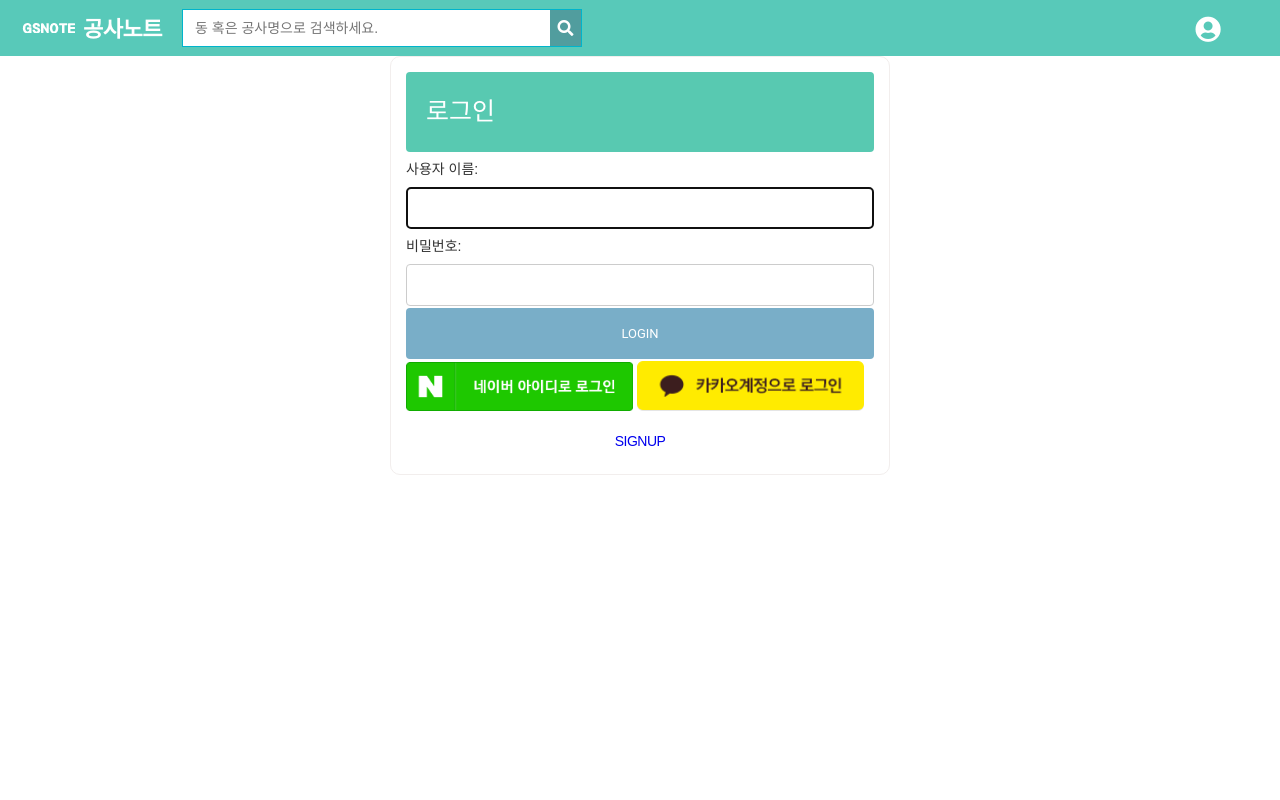
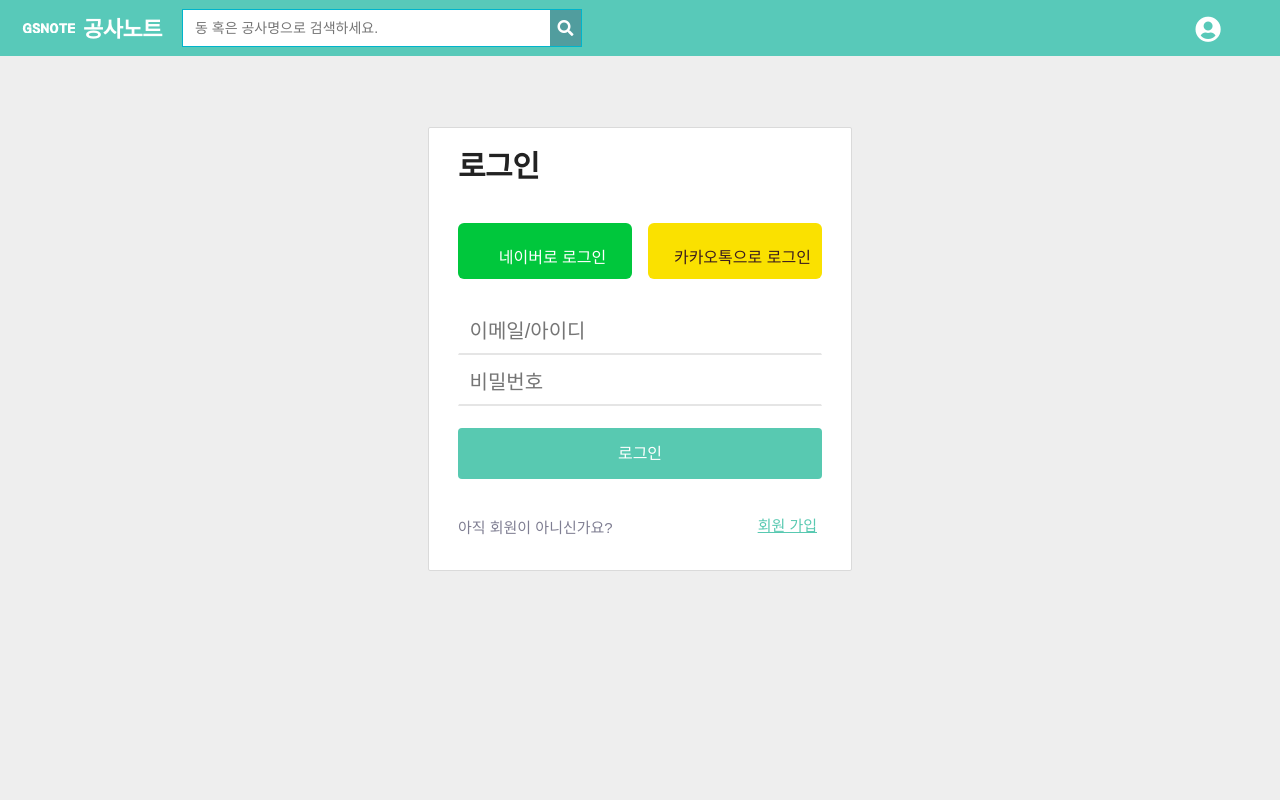
Before and after one commit to likenak9/gsnote, a Django app: page /accounts/signin/ in a window 1280 px wide. Run offline with Django 3.2, Linux system fonts and the light colour scheme; some libraries are stand-ins or nearby versions; some web fonts are replaced.

Commit message:
20200903

```diff
--- a/accounts/static/css/login.css
+++ b/accounts/static/css/login.css
@@ -1,44 +1,34 @@
- #id_username{
-            color:red;
+#login-form{
+    position:relative;
+    display:block;
+    margin-top:25px;
+    margin-bottom:10px;
+}
+
+#login-form label{
+    display:none;
+}
+
+#login-form .form-control{
+    color:#58c9b1;
     clear: both;
+    font-size:20px;
+    margin-top:4px;
     padding: 10.5px;
     width: 100%;
     box-sizing: border-box;
-            border: 1px solid #ccc;
-            border-radius: 4px;
+    border: 1px solid #fff;
+    border-bottom: 2px solid #e5e5e5;
 }
-        #id_password{
-            color:red;
-            clear: both;
-            padding: 10.5px;
-            width: 100%;
-            box-sizing: border-box;
-            border: 1px solid #ccc;
-            border-radius: 4px;
+
+#login-form .login-button-wrap{
+    min-height:75px;
+    padding:20px 0 0;
 }
-        .my_form_container2{
-            background: #fff;
-            display: flex;
-            align-items: center;
-            justify-content: center;
-        }
-        .my_form_wrapper2{
-            border-radius: 10px;
-            border: 0.5px solid #f2eeed;
-            clear: both;
-            width: 500px;
-            box-sizing: border-box;
-            background: blue;
-            line-height: 35px;
-            overflow: hidden;
-            padding: 15px;
-            display:inline-block;
-            justify-content:center;
-            color: #333;
-            background:#fff;
-        }
-        .my_submit2{
-            background: #79aec8;
+
+#login-form .login-button-wrap .login-submit{
+    width:100%;
+    background: #58c9b1;
     padding: 16px 15px;
     border: none;
     border-radius: 4px;
@@ -48,15 +38,40 @@
     vertical-align: middle;
     font-family: "Roboto", "Lucida Grande", Verdana, Arial, sans-serif;
     font-weight: normal;
-            font-size: 13px;
+    font-size: 16px;
 }
-        ul{
-            display: none;
+
+
+
+
+
+#login-container{
+    height:calc(100% - 56px);
+    margin:0;
+    background-color:#eeeeee;
 }
-        span{
-            display: none;
+
+#login.login-wrap{
+    position:relative;
+    line-height:14px;
+    top:20px;
+    left:0;
+    width:510px;
+    margin:0 auto;
+    box-sizing:border-box;
+    padding:35px;
+
 }
-        .header2{
+.login-wrap .column{
+
+}
+
+.login-wrap h2 {
+    font-size:30px;
+    font-weight:bold;
+}
+
+.login-header{
 /*width:500px;*/
 border:none;
 border-radius: 4px;
@@ -67,11 +82,112 @@
 line-height: 2;
 font-family: "Roboto","Lucida Grande","DejaVu Sans","Bitstream Vera Sans",Verdana,Arial,sans-serif;
 }
-        .final2{
-            display:flex;
-            width: 100%;
-            justify-content:center;
+
+.login-group, .login-group2, .login-group3, .login-group4 {
+    margin:16px 8px 0;
+    padding:32px 29px 30px;
+    text-align:left;
+    border:1px solid #dadada;
+    border-radius:2px;
+    background:#fff;
 }
+
+.login-group{
+    min-height:182px;
+}
+.login-group .login-oauth{
+    margin-top:20px;
+    min-height:75px;
+    padding:17px 0 0;
+}
+.login-group .login-oauth .login-naver{
+    padding:7px 0 2px;
+}
+
+.login-oauth .login-naver{
+    position:relative;
+    box-sizing:border-box;
+    margin-top:12px;
+    height:56px;
+    line-height:55px;
+    text-align:center;
+    width:174px;
+    display:inline-block;
+    margin-right:12px;
+    background-color:#00c73c;
+    font-size:16px;
+    color:rgb(60,30,30);
+    border-radius:6px;
+}
+.login-oauth .login-naver .naver-img{
+    position:absolute;
+    line-height:56px;
+    top:1px;
+    left:15px;
+}
+.login-oauth .login-naver .naver-context{
+    margin-left:15px;
+    line-height:55px;
+    text-align:center;
+    font-size:16px;
+    color:#fff;
+}
+
+.login-group .login-oauth .login-kakao{
+    padding:7px 0 2px;
+}
+
+.login-oauth .login-kakao{
+    position:relative;
+    box-sizing:border-box;
+    margin-top:12px;
+    height:56px;
+    line-height:55px;
+    text-align:center;
+    width:174px;
+    display:inline-block;
+    background-color:#fae100;
+    font-size:16px;
+    color:rgb(60,30,30);
+    border-radius:6px;
+}
+.login-oauth .login-kakao .kakao-img{
+    position:absolute;
+    line-height:56px;
+    top:1px;
+    left:15px;
+}
+.login-oauth .login-kakao .kakao-context{
+    margin-left:15px;
+    line-height:55px;
+    text-align:center;
+    font-size:16px;
+    color:rgb(60,30,30);
+}
+
+.login-group .login-sg{
+    margin-top:35px;
+}
+.login-group .login-sg .context{
+    color:rgb(127,126,146);
+    font-size:15px;
+    height:24px;
+    line-height:24px;
+}
+.login-group .login-sg .sg-link{
+    float:right;
+}
+.login-group .login-sg .sg-link a{
+    height:20px;
+    line-height:20px;
+    color:#58c9b1;
+    font-size:15px;
+    vertical-align:middle;
+    text-decoration:underline;
+    margin:0 5px;
+
+}
+
 
 .my_submit3{
 background: #79AEC8;
--- a/accounts/templates/registration/login.html
+++ b/accounts/templates/registration/login.html
@@ -5,28 +5,49 @@
 {% endblock %}
 
 {% block content %}
-<div class="my_form_container2">
-    <div class="my_form_wrapper2">
-        <form method="post">
-        <div class="header2">
-        로그인
+
+<div id="login-container">
+    <div id="login" class="login-wrap">
+        <div class="column">
+            <div class="login-group">
+                <h2>
+                로그인
+                </h2>
+                <div class="login-oauth">
+                {% load account %}
+                {% load socialaccount %}
+                    <a href="{% provider_login_url "naver" %}" value="naver_login" class="login-naver">
+                        <span class="naver-img"></span>
+                        <span class="naver-context">네이버로 로그인</span>
+                    </a>
+                    <a href="{% provider_login_url "kakao" %}" value="kakao_login" class="login-kakao">
+                        <span class="kakao-img"></span>
+                        <span class="kakao-context">카카오톡으로 로그인</span>
+                    </a>
+                </div>
+                <form method="post" id="login-form">
+
+                {% csrf_token %}
+                <label for="{{ form.username.id_for_label }}">닉네임</label>
+                <input type="text" class="form-control" id="{{ form.username.id_for_label }}" maxlength="35" name="{{ form.username.html_name }}" placeholder="이메일/아이디">
+                <label for="{{ form.password.id_for_label }}">패스워드</label>
+                <input type="password" class="form-control" id="{{ form.password.id_for_label }}" maxlength="120" name="{{ form.password.html_name }}" placeholder="비밀번호">
+                    <div class="login-button-wrap">
+                        <button type="submit" value="로그인" class="login-submit"> 로그인 </button>
+                    </div>
+                </form>
+                <div class="login-sg">
+                    <span class="context">
+                        아직 회원이 아니신가요?
+                    </span>
+                    <div class="sg-link">
+                        <a href="{% url 'signup' %}">회원 가입</a>
+                    </div>
+
+
+                </div>
+            </div>
         </div>
-
-        {% csrf_token %}
-        {{form.as_p}}
-
-        <div class="final2">
-        <button style="width: 470px" type="submit" value="회원가입" class="my_submit2"> LOGIN </button>
-        </div>
-
-        </form>
-    {% load account %}
-    {% load socialaccount %}
-    <a href="{% provider_login_url "naver" %}"><button style="border: 0; background: none; width:227px !important;" value="naver_login" class="naver_login"><img src="{% static 'img/naver_login.png'%}" alt="네이버로로그인" width="227px"></button></a>
-    <a href="{% provider_login_url "kakao" %}"><button style="border: 0; background: none; width:227px !important;" value="kakao_login" class="kakao_login"><img src="{% static 'img/kakao_login.png'%}" alt="카카오로로그인" width="227px"></button></a>
-        <a href="{% url 'signup' %}"> <h4> SIGNUP </h4></a>
-
+    </div>
 </div>
-</div>
-
 {%endblock%}
--- a/accounts/views.py
+++ b/accounts/views.py
@@ -50,5 +50,5 @@ def profile(request,pk):
     pro_info = User.objects.get(id = pk)
 
     context['pro_info'] = pro_info
-    print(pro_info.profile.location)
+    print(pro_info.email)
     return render(request,'profile.html',context)
--- a/gsmap/views.py
+++ b/gsmap/views.py
@@ -6,6 +6,10 @@ import urllib.request as ul
 from django.shortcuts import render,redirect
 from django.contrib.auth import get_user_model
 from django.db.models import Q
+
+
+
+
 
 User = get_user_model()
 # Create your views here.
--- a/templates/base.html
+++ b/templates/base.html
@@ -10,6 +10,7 @@
     <link rel="stylesheet" href="https://cdnjs.cloudflare.com/ajax/libs/font-awesome/5.8.2/css/all.min.css">
     <script src="https://ajax.googleapis.com/ajax/libs/jquery/1/jquery.min.js"></script>
     <script type="text/javascript" src="https://openapi.map.naver.com/openapi/v3/maps.js?ncpClientId=s4b8euox2d"></script>
+    <script type="text/javascript" src="https://openapi.map.naver.com/openapi/v3/maps.js?clientId=s4b8euox2d&submodules=geocoder"></script>
 
 
 
```
Also changed, not shown: accounts/forms.py (+6 -33 lines), accounts/static/css/signup.css (+139 -10 lines), accounts/templates/profile.html (+42 -21 lines), gsmap/map.py (added, +136 -0 lines), db.sqlite3. Lines whose indentation alone changed are shown as unchanged.
